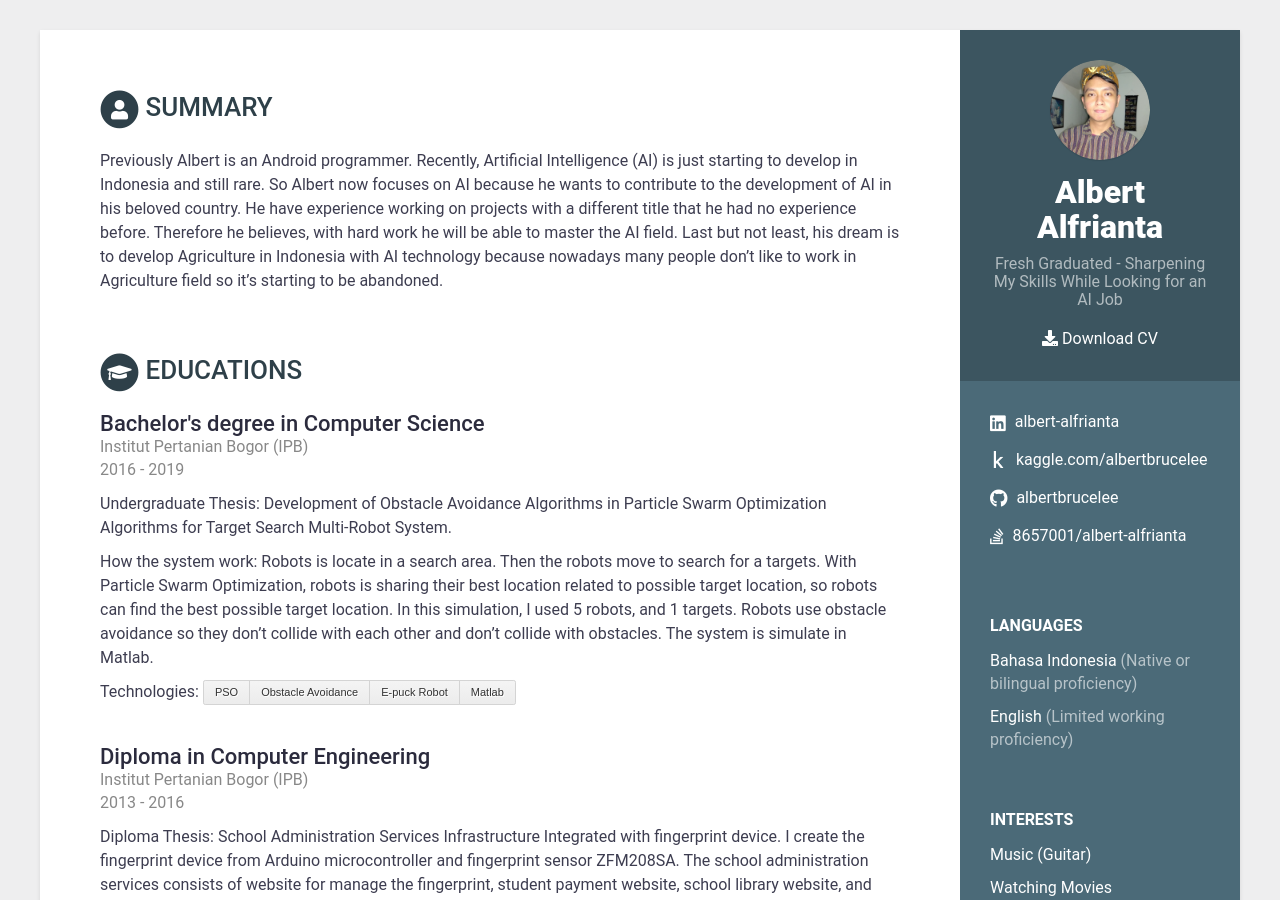
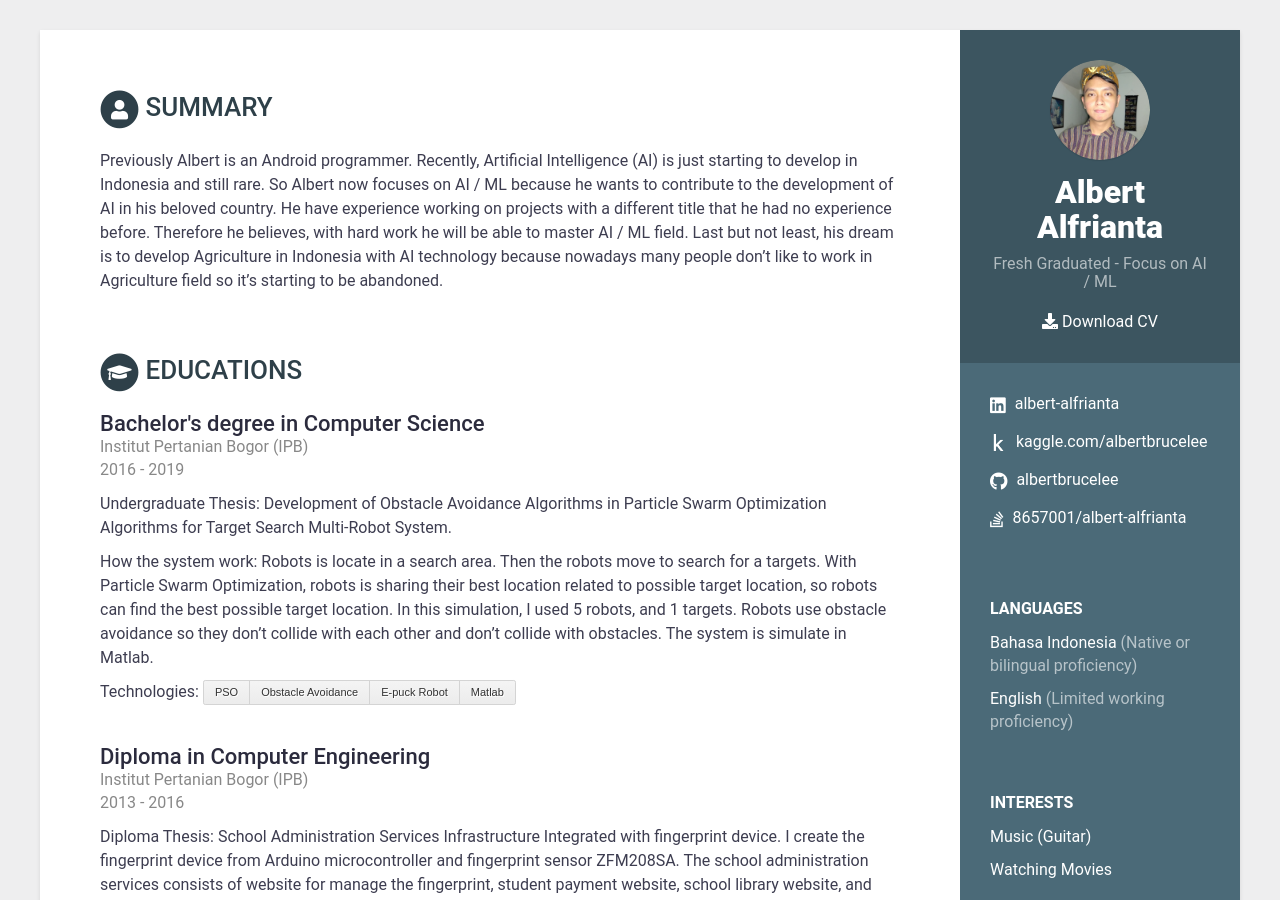
Before and after one commit to albertbrucelee/cv, a Jekyll site: the page built from index.html, in a window 1280 px wide and 900 px high. Built offline with Jekyll 4.4.1, drawn with Linux system fonts in a browser that asks for light colours.

Commit message:
Update CV

```diff
--- a/_data/data.yml
+++ b/_data/data.yml
@@ -8,7 +8,7 @@ sidebar:
 
     # Profile information
     name: Albert Alfrianta
-    tagline: Fresh Graduated - Sharpening My Skills While Looking for an AI Job
+    tagline: Fresh Graduated - Focus on AI / ML
     avatar: profile.png  #place a 100x100 picture inside /assets/images/ folder and provide the name of the file below
 
     # Sidebar links
@@ -44,9 +44,9 @@ summary:
     summary: |
         Previously Albert is an Android programmer.
         Recently, Artificial Intelligence (AI) is just starting to develop in Indonesia and still rare.
-        So Albert now focuses on AI because he wants to contribute to the development of AI in his beloved country.
+        So Albert now focuses on AI / ML because he wants to contribute to the development of AI in his beloved country.
         He have experience working on projects with a different title that he had no experience before.
-        Therefore he believes, with hard work he will be able to master the AI field.
+        Therefore he believes, with hard work he will be able to master AI / ML field.
         Last but not least, his dream is to develop Agriculture in Indonesia with AI technology because nowadays many people don't like to work in Agriculture field so it's starting to be abandoned.
 
 career-profile:
@@ -271,6 +271,8 @@ skills:
       details:
         - title: Knowledge
           toolset:
+            - name: Regression
+              href: https://en.wikipedia.org/wiki/Regression_analysis
             - name: Supervised Learning
               href: https://en.wikipedia.org/wiki/Supervised_learning
             - name: Unsupervised Learning
```
Also changed, not shown: 1 other file.
